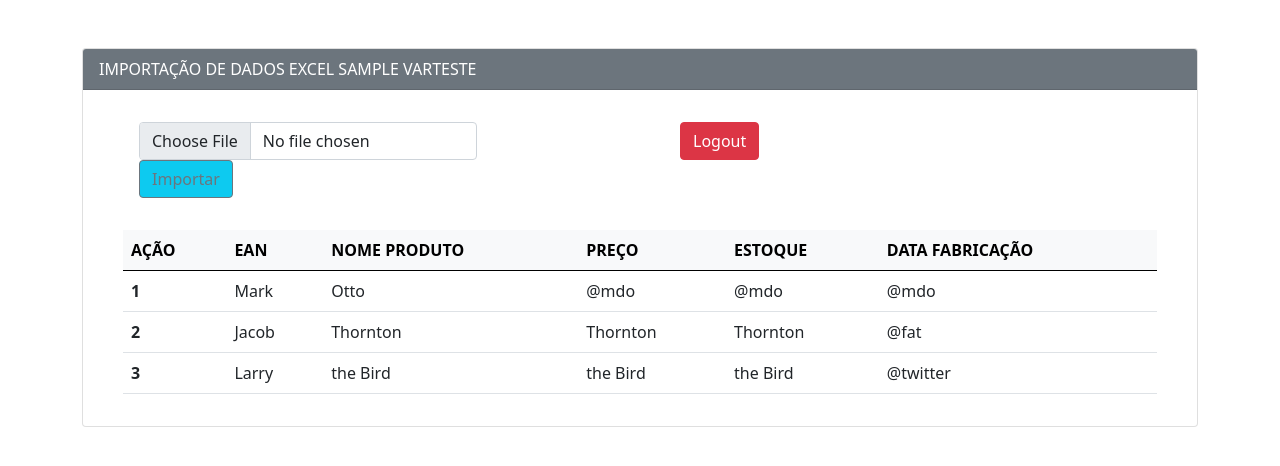
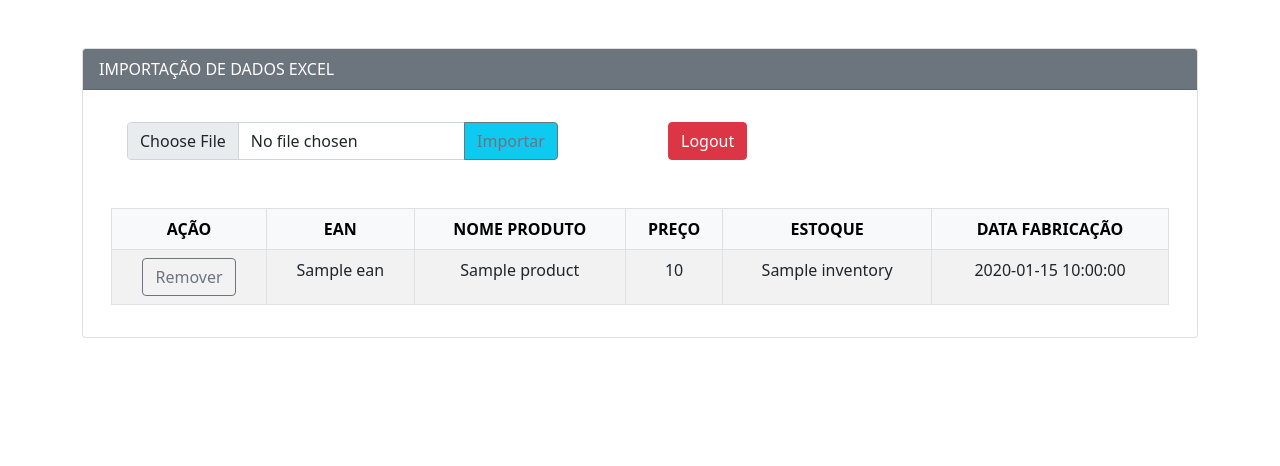
Before and after one commit to dieissonmartins/import-excel-php, a PHP site: the page made by src/views/admin/products/index.php in a window 1280 px wide. Shown: the top 466 px of the page. Run offline with PHP 8.4, Linux system fonts and the light colour scheme; the template is opened without the code that fills it: most values are stand-ins (such as "Sample title", 1, 10 or a date in 2020).

Commit message:
listagem de produtos importados no banco de dados

```diff
--- a/app/Http/Controllers/ProductController.php
+++ b/app/Http/Controllers/ProductController.php
@@ -8,7 +8,8 @@ class ProductController
     public function index()
     {
         try{
-			$varteste = "Dieisson Martins";
+			$products = ProductService::findAllProducts();
+
             require_once __DIR__."/../../../src/views/admin/products/index.php";
 
 		} catch (\Exception $e) {
--- a/src/database/Connection.php
+++ b/src/database/Connection.php
@@ -13,7 +13,6 @@ class Connection{
 		if (file_exists(__DIR__."/../config/{$name}.ini")){
 
 			$db = parse_ini_file(__DIR__."/../config/{$name}.ini");
-            var_dump($db);
 		}else{
 			throw new Exception("Arquivo '$name' não encotrado", 1);
 
--- a/src/views/admin/products/index.php
+++ b/src/views/admin/products/index.php
@@ -15,28 +15,32 @@
     <div class="container pt-5">
         <div class="card">
             <div class="card-header bg-secondary text-white font-weight-bold text-uppercase">
-                Importação de dados Excel <?php echo $varteste; ?>
+                Importação de dados Excel
             </div>
             <div class="card-body">
-                <div class="container px-4">
-                    <div class="row gx-5">
-                        <div class="col">
+                <div class="container">
+                    <div class="row">
+                        <div class="col-sm">
                             <div class="input-group mb-3 p-3">
                                 <form action="http://localhost/import-excel-php/public/products/import" method="post" enctype="multipart/form-data">
-                                    <input type="file" name="worksheet" class="form-control" accept=".xls,.xlsx">
-                                    <button class="btn btn-outline-secondary input-group-text btn-info" type="submit">Importar</button>
+                                    <div class="input-group mb-3">
+                                        <input type="file" name="worksheet" class="form-control" accept=".xls,.xlsx">
+                                        <button class="btn btn-outline-secondary btn-info" type="submit">Importar</button>
+                                    </div>
                                 </form>
                             </div>
                         </div>
-                        <div class="col">
-                            <div class="input-group mb-3 p-3">
+
+                        <div class="col-sm">
+                            <div class="mb-3 p-3 float-right">
                                 <button type="button" class="btn btn-danger float-right">Logout</button>
                             </div>
                         </div>
                     </div>
+
                     <div class="row gx-5">
                         <div class="col">
-                            <table class="table">
+                            <table class="table table-bordered table-striped text-center">
                                 <thead class="table-light">
                                     <tr>
                                         <th scope="col">AÇÃO</th>
@@ -48,30 +52,16 @@
                                     </tr>
                                 </thead>
                                 <tbody>
-                                    <tr>
-                                    <th scope="row">1</th>
-                                    <td>Mark</td>
-                                    <td>Otto</td>
-                                    <td>@mdo</td>
-                                    <td>@mdo</td>
-                                    <td>@mdo</td>
-                                    </tr>
-                                    <tr>
-                                    <th scope="row">2</th>
-                                    <td>Jacob</td>
-                                    <td>Thornton</td>
-                                    <td>Thornton</td>
-                                    <td>Thornton</td>
-                                    <td>@fat</td>
-                                    </tr>
-                                    <tr>
-                                    <th scope="row">3</th>
-                                    <td>Larry</td>
-                                    <td>the Bird</td>
-                                    <td>the Bird</td>
-                                    <td>the Bird</td>
-                                    <td>@twitter</td>
-                                    </tr>
+                                    <?php foreach($products as $product): ?>
+                                        <tr>
+                                            <th><button type="button" class="btn btn-outline-secondary">Remover</button></th>
+                                            <td><?= $product['ean'] ?></td>
+                                            <td><?= $product['product_name'] ?></td>
+                                            <td><?= $product['price'] ?></td>
+                                            <td><?= $product['inventory'] ?></td>
+                                            <td><?= $product['date_fabrication'] ?></td>
+                                        </tr>
+                                    <?php endforeach; ?>
                                 </tbody>
                             </table>
                         </div>
```
Also changed, not shown: app/Http/Services/ProductService.php (+22 -4 lines).
